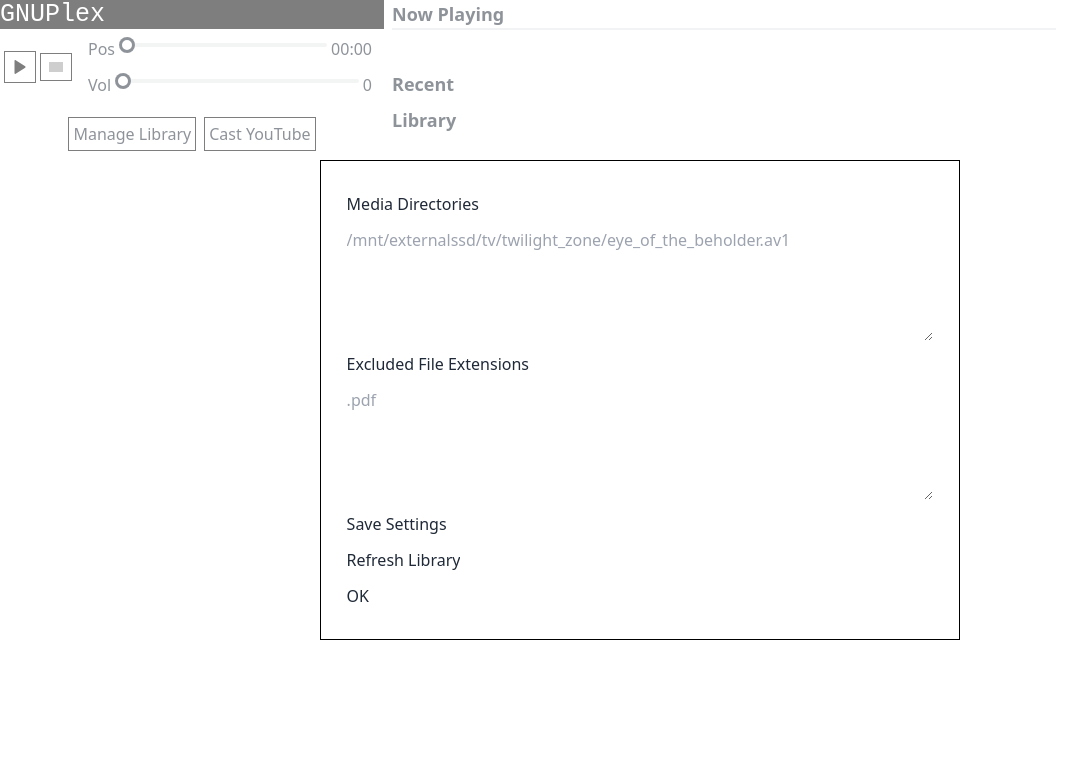
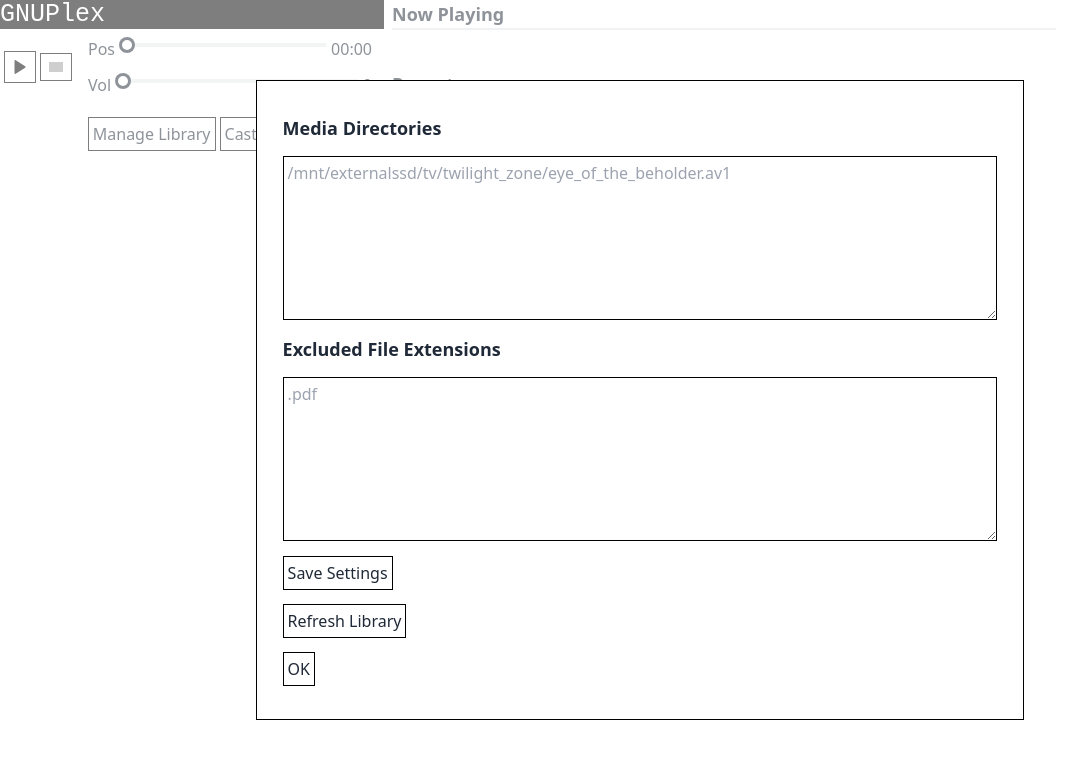
Before and after one commit to janie314/gnuplex, a React (Vite) app in the folder frontend/: page / in a window 1280 px wide. Both pictures are taken after a click on the button "Manage Library". Shown: the top 758 px of the page, without its empty margins (0-1087 px from the left). Built offline with nearby package versions, Linux system fonts and the light colour scheme; no server answers; grey boxes are pictures that could not be loaded.

Commit message:
1729218969

```diff
--- a/frontend/src/components/CRUDPopup.css
+++ b/frontend/src/components/CRUDPopup.css
@@ -4,8 +4,8 @@
     left: 50%;
     margin-right: -50%;
     transform: translate(-50%, -50%);
-    width: 50%;
-    height: 60%;
+    width: 60%;
+    height: 80%;
     padding: 2%;
     display: flex;
     flex-direction: column;
--- a/frontend/src/components/CRUDPopup.tsx
+++ b/frontend/src/components/CRUDPopup.tsx
@@ -26,25 +26,28 @@ function CRUDPopup(props: {
   if (props.visible) {
     return (
       <div className="crudpopup">
-        <span className="subtitle">Media Directories</span>
+        <h1 className="m-y-2/100 text-lg font-bold">Media Directories</h1>
         <textarea
           value={mediadirs}
           onChange={(e) => setMediadirs(e.target.value)}
-          className="crudpopup-textarea"
+          className="border border-solid border-black p-1"
           rows={10}
           placeholder="/mnt/externalssd/tv/twilight_zone/eye_of_the_beholder.av1"
         />
-        <span className="subtitle">Excluded File Extensions</span>
+        <h1 className="m-y-2/100 text-lg font-bold">
+          Excluded File Extensions
+        </h1>
         <textarea
           value={file_exts}
           onChange={(e) => setFileExts(e.target.value)}
-          className="crudpopup-textarea"
+          className="border border-solid border-black p-1"
           rows={10}
           placeholder=".pdf"
         />
         <div>
           <input
             type="button"
+            className="p-1 border border-solid border-black hover:bg-cyan-300"
             value="Save Settings"
             onClick={() => {
               setSaveMediadirsWorking(true);
@@ -74,6 +77,7 @@ function CRUDPopup(props: {
         <div>
           <input
             type="button"
+            className="p-1 border border-solid border-black hover:bg-cyan-300"
             value="Refresh Library"
             onClick={() => {
               setRefreshLibraryWorking(true);
@@ -87,6 +91,7 @@ function CRUDPopup(props: {
         <div className="okcancel">
           <input
             type="button"
+            className="p-1 border border-solid border-black hover:bg-cyan-300"
             value="OK"
             onClick={() => {
               props.closeHook();
--- a/frontend/src/components/MediaControls.tsx
+++ b/frontend/src/components/MediaControls.tsx
@@ -76,10 +76,10 @@ function MediaControls(props: {
           <span className="mx-1">{props.vol}</span>
         </div>
       </div>
-      <div className="flex flex-row justify-center mt-3">
+      <div className="flex flex-row justify-center mt-3 p-1">
         <input
           type="button"
-          className="m-1 p-1 border border-solid border-black hover:bg-cyan-300"
+          className="mr-1 p-1 border border-solid border-black hover:bg-cyan-300"
           value="Manage Library"
           onClick={() => {
             props.setMediadirInputPopup(true);
@@ -87,10 +87,10 @@ function MediaControls(props: {
         />
         <input
           type="button"
-          className="m-1 p-1 border border-solid border-black hover:bg-cyan-300"
-          value="Cast YouTube"
+          className="p-1 border border-solid border-black hover:bg-cyan-300"
+          value="Cast URL"
           onClick={() => {
-            const url = window.prompt("YouTube URL:", "") || "";
+            const url = window.prompt("URL to cast:", "") || "";
             APICall.setOriginMedia(url);
           }}
         />
```
Also changed, not shown: 1 other file (tests, documents, lock files or other folders).
